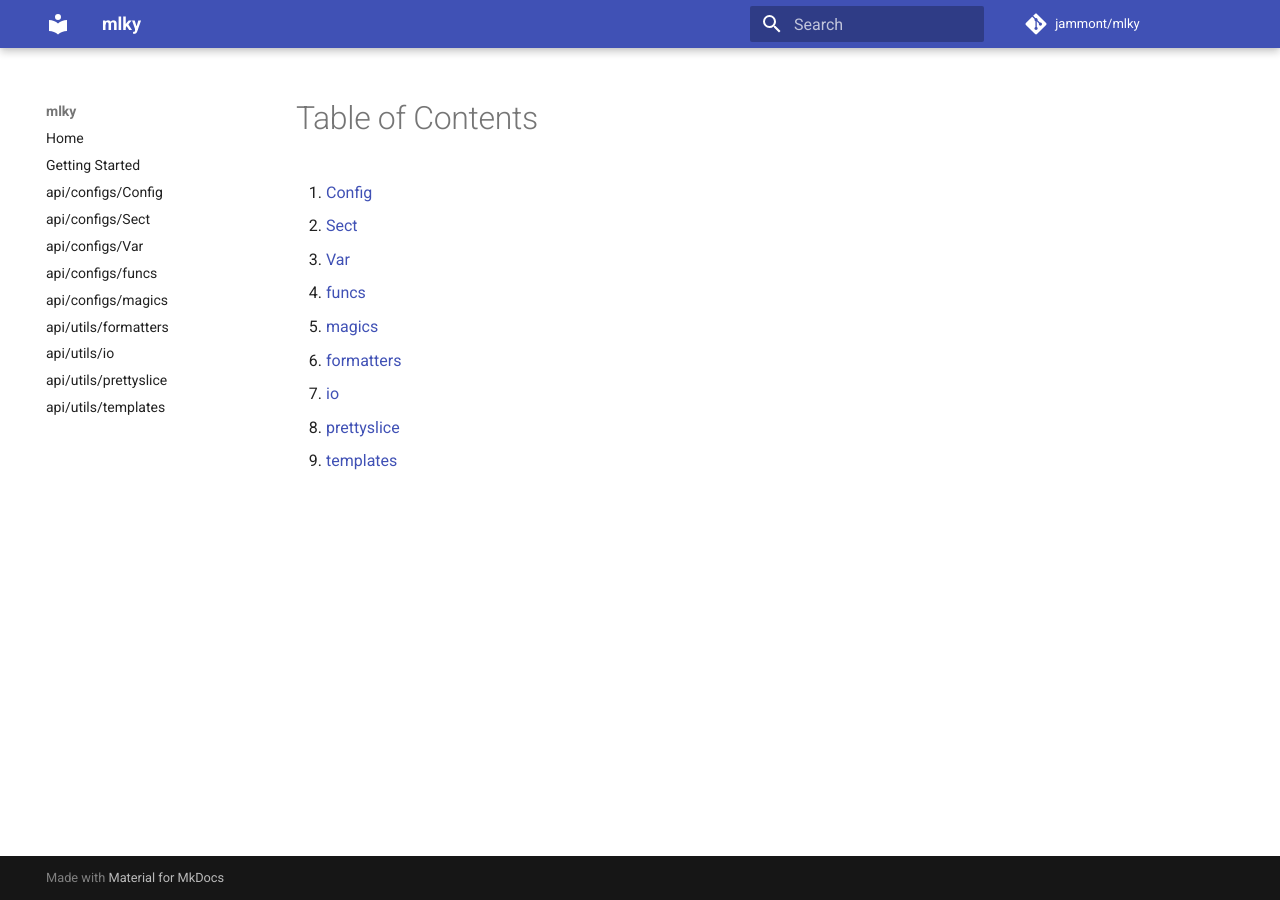
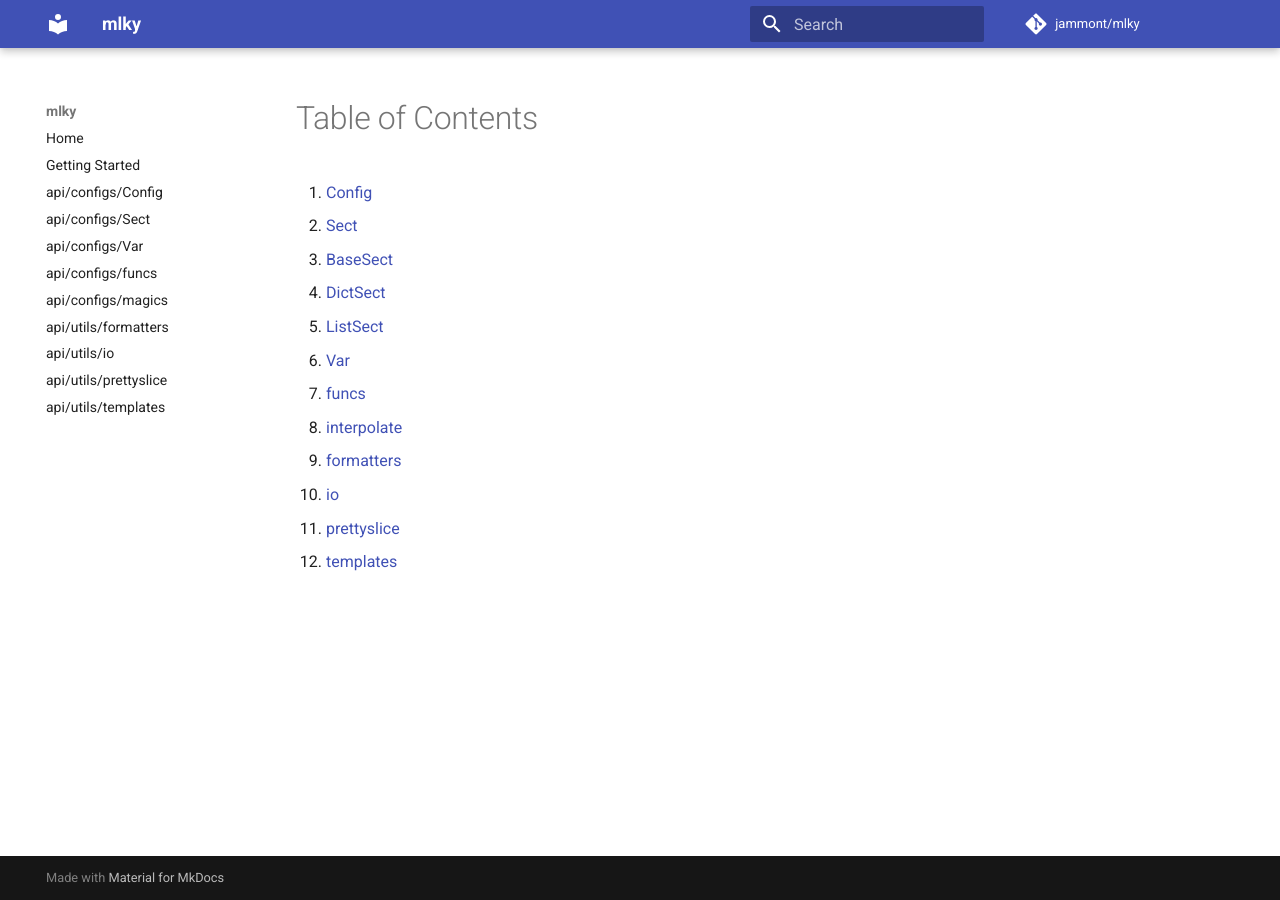
Before and after one commit to jammont/mlky, an MkDocs documentation site: the page built from docs/api.md, in a window 1280 px wide. Built offline with MkDocs 1.6.1 and Material for MkDocs 9.7.7, drawn with Linux system fonts in a browser that asks for light colours; comment, search, counter and statistics services are not loaded.

Commit message:
Fixed docs

```diff
--- a/docs/api.md
+++ b/docs/api.md
@@ -1,10 +1,13 @@
 # Table of Contents
 
 1. [Config](api/config.md)
-2. [Sect](api/sect.md)
-3. [Var](api/var.md)
+2. [Sect](api/Sect.md)
+2. [BaseSect](api/BaseSect.md)
+2. [DictSect](api/DictSect.md)
+2. [ListSect](api/ListSect.md)
+3. [Var](api/Var.md)
 4. [funcs](api/funcs.md)
-5. [magics](api/magics.md)
+5. [interpolate](api/interpolate.md)
 6. [formatters](api/formatters.md)
 7. [io](api/io.md)
 8. [prettyslice](api/prettyslice.md)
```
Also changed, not shown: docs/api/interpolate.md (added, +3 -0 lines), docs/api/magics.md (deleted, +0 -3 lines).
